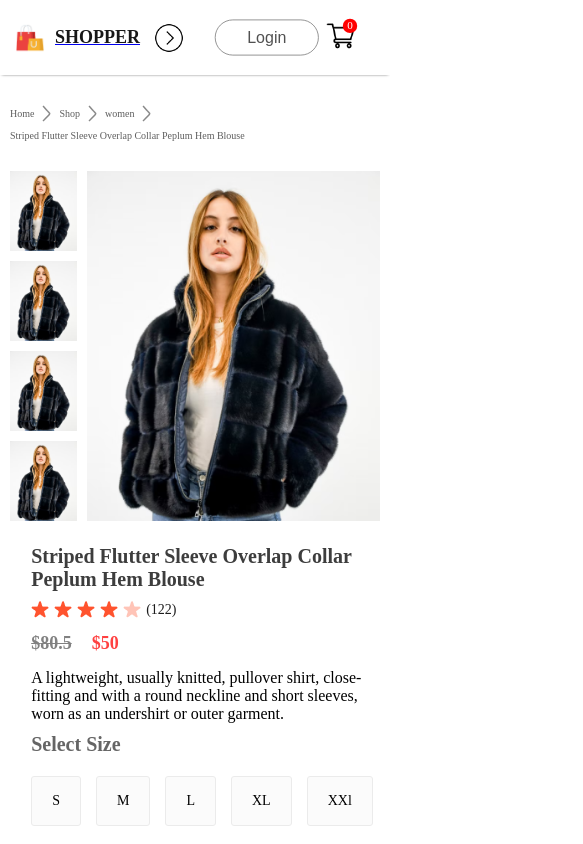
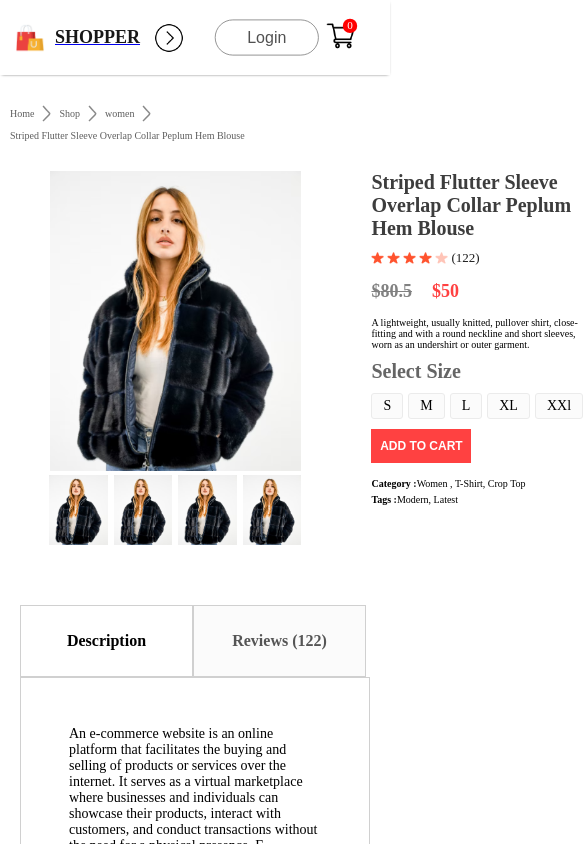
Before and after one commit to hanaalkadri/My-Fav, a React (Create React App) app: page /product/1 in a window 390 px wide. Shown: the top 844 px of the page, 583 px wide, since content can reach past the window. Built offline with nearby package versions, Linux system fonts and the light colour scheme.

Commit message:
Initial commit

```diff
--- a/src/Components/ProductDisplay/ProductDisplay.css
+++ b/src/Components/ProductDisplay/ProductDisplay.css
@@ -89,25 +89,9 @@
 
 /* ----- media query------- */
 
-
-@media(max-width:1024px){
+@media(max-width:1280px){
     .productdisplay{
-        padding: 0px 8%;
-    }
-    .productdisplay-img-list{
-        gap: 10px;
-    }
-    .productdisplay-img-list img{
-        height: 90px;
-    }
-    .productdisplay-main-img{
-        height: 400px;
-    }
-
-}
-@media(max-width:900px){
-    .productdisplay{
-        gap: 20px;
+        margin: 0px 60px;
     }
     .productdisplay-left{
         gap: 10px;
@@ -116,20 +100,134 @@
         gap: 10px;
     }
     .productdisplay-img-list img{
+        height: 120px;
+    }
+    .productdisplay-main-img{
+        width: auto;
+        height: 510px;
+    }
+    .productdisplay-right{
+        margin: 0px 30px;
+
+    }
+    .productdisplay-right h1{
+        font-size: 22px;
+    }
+    .productdisplay-right-stars{
+        gap: 3px;
+        font-size: 13px;
+    }
+    .productdisplay-right-prices{
+        margin: 10px 0px;
+        font-size: 18px;
+    }
+    .productdisplay-right-description{
+        font-size: 13px;
+    }
+    .productdisplay-right-size h1{
+        margin-top: 20px;
+        font-size: 20px;
+    }
+    .productdisplay-right-sizes div{
+        padding: 14px 20px;
+    }
+    .productdisplay-right button{
+        width: 150px;
+        padding: 15px 0px;
+        margin-bottom: 20px;
+    }
+    .productdisplay-right-category{
+        margin-top: 5px;
+        font-size: 14px;
+    }
+}
+@media(max-width:1024px){
+    .productdisplay{
+        margin: 0px 30px;
+
+    }
+    .productdisplay-left{
+        gap:5px;
+    }
+    .productdisplay-img-list img{
         height: 80px;
+    }
+    .productdisplay-right h1{
+        font-size: 18px;
     }
     .productdisplay-main-img{
         height: 350px;
     }
+    .productdisplay-right-stars{
+        width: 15px;
+    }
+    .productdisplay-right-description{
+        font-size: 12px;
+    }
+    .productdisplay-right-sizes{
+        margin: 10px 0px;
+    }
+    .productdisplay-right-sizes div{
+        padding: 10px 16px;
+        font-size: 12px;
+    }
+    .productdisplay-right button{
+        width: 120px;
+        padding: 10px 0px;
+        margin-bottom: 10px;
+        font-size: 14px;
+    }
+    .productdisplay-right-category{
+        font-size: 12px;
+    }
 
 }
+
 @media(max-width:800px){
     .productdisplay{
-        flex-wrap: wrap;
+        margin: 0px 10px;
     }
     .productdisplay-left{
-        width: 100%;
-        justify-content: center;
+        gap: 0px;
+        flex-direction: column-reverse;
+        align-items: center;
+    }
+    .productdisplay-img-list{
+        flex-direction: row;
+        gap:6px;
+    }
+    .productdisplay-img-list img{
+        height: 70px;
+    }
+    .productdisplay-main-img{
+        height: 300px;
+    }
+    .productdisplay-right h1{
+        font-size: 14px;
+    }
+    .productdisplay-right-stars img{
+        width: 13px;
+    }
+    .productdisplay-right-description{
+        font-size: 10px;
+    }
+    .productdisplay-right-size h1{
+        margin-top: 10px 0px;
+    }
+    .productdisplay-right-sizes{
+        margin-top: 10px;
+        gap: 5px;
+    }
+    .productdisplay-right-sizes div{
+        padding: 4px 11px;
+    }
+
+    .productdisplay-right button{
+        width: 100px;
+        font-size: 12px;
+    }
+    .productdisplay-right-category{
+        font-size: 10px;
     }
 }
 @media(max-width:500px){
```
